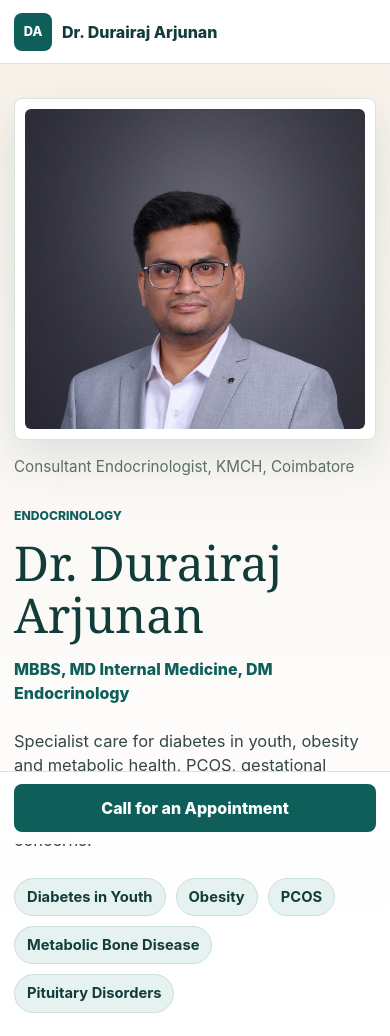
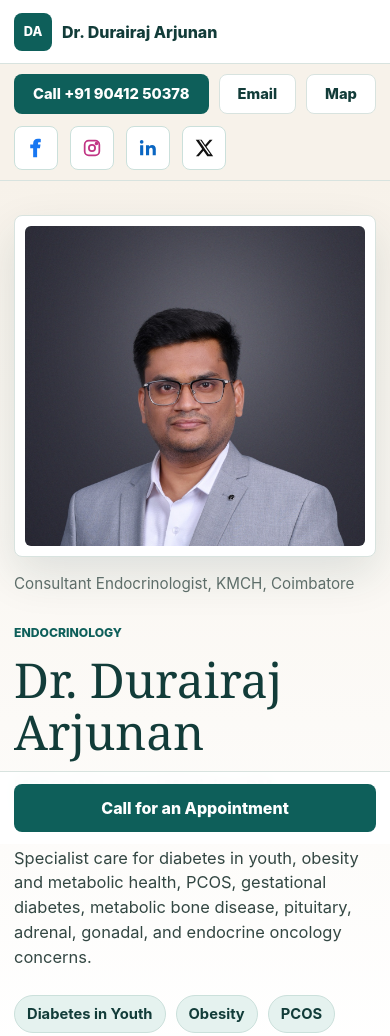
Before and after one commit to Neurabrix/drdurairajarjunan.com, a website built with Vite: page index.html in a window 390 px wide. Shown: the top 1036 px of the page. Built offline with nearby package versions, Linux system fonts and the light colour scheme.

Commit message:
Move contact links to top

```diff
--- a/assets/styles.css
+++ b/assets/styles.css
@@ -100,6 +100,42 @@ summary:focus-visible {
   color: var(--teal);
 }
 
+.quick-access {
+  position: sticky;
+  top: 72px;
+  z-index: 19;
+  background: rgba(247, 242, 234, 0.96);
+  border-bottom: 1px solid var(--border);
+  backdrop-filter: blur(14px);
+}
+
+.quick-access-inner {
+  display: flex;
+  min-height: 64px;
+  align-items: center;
+  justify-content: space-between;
+  gap: 18px;
+  padding: 10px 0;
+}
+
+.quick-contact-links {
+  display: flex;
+  min-width: 0;
+  flex-wrap: wrap;
+  gap: 10px;
+}
+
+.button.button-compact {
+  min-height: 40px;
+  padding: 0 14px;
+  font-size: 0.92rem;
+}
+
+.social-links.quick-social-links {
+  flex: 0 0 auto;
+  margin-top: 0;
+}
+
 .hero-section {
   background: linear-gradient(180deg, var(--ivory), #ffffff 88%);
   padding: 48px 0 46px;
@@ -197,8 +233,7 @@ h3 {
   font-size: 1.15rem;
 }
 
-.actions,
-.contact-actions {
+.actions {
   display: flex;
   flex-wrap: wrap;
   gap: 12px;
@@ -614,6 +649,12 @@ th {
     display: none;
   }
 
+  .quick-access-inner {
+    align-items: flex-start;
+    flex-direction: column;
+    gap: 12px;
+  }
+
   .two-column,
   .credential-layout,
   .split-grid,
@@ -668,6 +709,18 @@ th {
 
   .site-header .button {
     display: none;
+  }
+
+  .quick-access {
+    position: static;
+  }
+
+  .quick-contact-links {
+    width: 100%;
+  }
+
+  .quick-contact-links .button {
+    flex: 1 1 auto;
   }
 
   .brand span:last-child {
--- a/index.html
+++ b/index.html
@@ -33,6 +33,72 @@
       </nav>
       <a class="button button-primary button-small" href="tel:+919041250378">Call</a>
     </header>
+
+    <section class="quick-access" aria-label="Contact and social links">
+      <div class="container quick-access-inner">
+        <div class="quick-contact-links" aria-label="Contact options">
+          <a class="button button-primary button-compact" href="tel:+919041250378">Call +91 90412 50378</a>
+          <a class="button button-secondary button-compact" href="mailto:duraipgi@gmail.com">Email</a>
+          <a class="button button-secondary button-compact" href="https://maps.app.goo.gl/kianTCpHuHG1sExS7">Map</a>
+        </div>
+        <div class="social-links quick-social-links" aria-label="Professional links">
+          <a
+            class="social-link facebook"
+            href="https://www.facebook.com/share/1EjYVmpDqE/?mibextid=wwXIfr"
+            target="_blank"
+            rel="noopener noreferrer"
+            aria-label="Facebook"
+            title="Facebook"
+          >
+            <svg viewBox="0 0 24 24" aria-hidden="true" focusable="false">
+              <path d="M14.2 8.3V6.6c0-.5.4-.9.9-.9h2.1V2.2C16.6 2.1 15.4 2 14 2c-3.1 0-5.1 1.9-5.1 5.2v1.1H5.7v4.1h3.2V22h4.3v-9.6h3.1l.6-4.1h-3.7Z" />
+            </svg>
+            <span class="visually-hidden">Facebook</span>
+          </a>
+          <a
+            class="social-link instagram"
+            href="https://www.instagram.com/durairaj_arjunan?igsh=dnVjbjYzZXg5aHdp&amp;utm_source=qr"
+            target="_blank"
+            rel="noopener noreferrer"
+            aria-label="Instagram"
+            title="Instagram"
+          >
+            <svg viewBox="0 0 24 24" aria-hidden="true" focusable="false">
+              <rect x="4" y="4" width="16" height="16" rx="4.5" ry="4.5" />
+              <circle cx="12" cy="12" r="3.4" />
+              <circle cx="16.9" cy="7.1" r="1" />
+            </svg>
+            <span class="visually-hidden">Instagram</span>
+          </a>
+          <a
+            class="social-link linkedin"
+            href="https://www.linkedin.com/in/durairaj-arjunan-57b074155?utm_source=share_via&amp;utm_content=profile&amp;utm_medium=member_ios"
+            target="_blank"
+            rel="noopener noreferrer"
+            aria-label="LinkedIn"
+            title="LinkedIn"
+          >
+            <svg viewBox="0 0 24 24" aria-hidden="true" focusable="false">
+              <path d="M6.8 8.9H3.4V20h3.4V8.9ZM5.1 7.4a2 2 0 1 0 0-4 2 2 0 0 0 0 4ZM20.6 13.7c0-3.4-1.8-5-4.2-5-1.9 0-2.8 1.1-3.3 1.8V8.9H9.8V20h3.4v-5.5c0-1.5.3-2.9 2.1-2.9 1.7 0 1.8 1.6 1.8 3V20h3.4v-6.3Z" />
+            </svg>
+            <span class="visually-hidden">LinkedIn</span>
+          </a>
+          <a
+            class="social-link x-twitter"
+            href="https://x.com/durairajarjunan?s=11"
+            target="_blank"
+            rel="noopener noreferrer"
+            aria-label="X"
+            title="X"
+          >
+            <svg viewBox="0 0 24 24" aria-hidden="true" focusable="false">
+              <path d="M14.7 10.6 21.3 3h-3.1l-4.9 5.6L9.4 3H3l7 10-6.8 8h3.1l5.1-6 4.2 6H22l-7.3-10.4Zm-1.8 2.1-1.4-2-5-7.1h1.7l4 5.7 1.4 2 5.3 7.6h-1.7l-4.3-6.2Z" />
+            </svg>
+            <span class="visually-hidden">X</span>
+          </a>
+        </div>
+      </div>
+    </section>
 
     <main id="top">
       <section class="hero-section">
@@ -359,67 +425,6 @@
               Kovai Medical Center and Hospital, 99, Avanashi Road,
               Coimbatore-641014, India.
             </p>
-            <div class="contact-actions">
-              <a class="button button-primary" href="tel:+919041250378">Call +91 90412 50378</a>
-              <a class="button button-secondary" href="mailto:duraipgi@gmail.com">Email</a>
-              <a class="button button-secondary" href="https://maps.app.goo.gl/kianTCpHuHG1sExS7">Open Map</a>
-            </div>
-            <div class="social-links" aria-label="Professional links">
-              <a
-                class="social-link facebook"
-                href="https://www.facebook.com/share/1EjYVmpDqE/?mibextid=wwXIfr"
-                target="_blank"
-                rel="noopener noreferrer"
-                aria-label="Facebook"
-                title="Facebook"
-              >
-                <svg viewBox="0 0 24 24" aria-hidden="true" focusable="false">
-                  <path d="M14.2 8.3V6.6c0-.5.4-.9.9-.9h2.1V2.2C16.6 2.1 15.4 2 14 2c-3.1 0-5.1 1.9-5.1 5.2v1.1H5.7v4.1h3.2V22h4.3v-9.6h3.1l.6-4.1h-3.7Z" />
-                </svg>
-                <span class="visually-hidden">Facebook</span>
-              </a>
-              <a
-                class="social-link instagram"
-                href="https://www.instagram.com/durairaj_arjunan?igsh=dnVjbjYzZXg5aHdp&amp;utm_source=qr"
-                target="_blank"
-                rel="noopener noreferrer"
-                aria-label="Instagram"
-                title="Instagram"
-              >
-                <svg viewBox="0 0 24 24" aria-hidden="true" focusable="false">
-                  <rect x="4" y="4" width="16" height="16" rx="4.5" ry="4.5" />
-                  <circle cx="12" cy="12" r="3.4" />
-                  <circle cx="16.9" cy="7.1" r="1" />
-                </svg>
-                <span class="visually-hidden">Instagram</span>
-              </a>
-              <a
-                class="social-link linkedin"
-                href="https://www.linkedin.com/in/durairaj-arjunan-57b074155?utm_source=share_via&amp;utm_content=profile&amp;utm_medium=member_ios"
-                target="_blank"
-                rel="noopener noreferrer"
-                aria-label="LinkedIn"
-                title="LinkedIn"
-              >
-                <svg viewBox="0 0 24 24" aria-hidden="true" focusable="false">
-                  <path d="M6.8 8.9H3.4V20h3.4V8.9ZM5.1 7.4a2 2 0 1 0 0-4 2 2 0 0 0 0 4ZM20.6 13.7c0-3.4-1.8-5-4.2-5-1.9 0-2.8 1.1-3.3 1.8V8.9H9.8V20h3.4v-5.5c0-1.5.3-2.9 2.1-2.9 1.7 0 1.8 1.6 1.8 3V20h3.4v-6.3Z" />
-                </svg>
-                <span class="visually-hidden">LinkedIn</span>
-              </a>
-              <a
-                class="social-link x-twitter"
-                href="https://x.com/durairajarjunan?s=11"
-                target="_blank"
-                rel="noopener noreferrer"
-                aria-label="X"
-                title="X"
-              >
-                <svg viewBox="0 0 24 24" aria-hidden="true" focusable="false">
-                  <path d="M14.7 10.6 21.3 3h-3.1l-4.9 5.6L9.4 3H3l7 10-6.8 8h3.1l5.1-6 4.2 6H22l-7.3-10.4Zm-1.8 2.1-1.4-2-5-7.1h1.7l4 5.7 1.4 2 5.3 7.6h-1.7l-4.3-6.2Z" />
-                </svg>
-                <span class="visually-hidden">X</span>
-              </a>
-            </div>
           </div>
 
           <div class="map-panel" aria-label="Clinic location summary">
```
